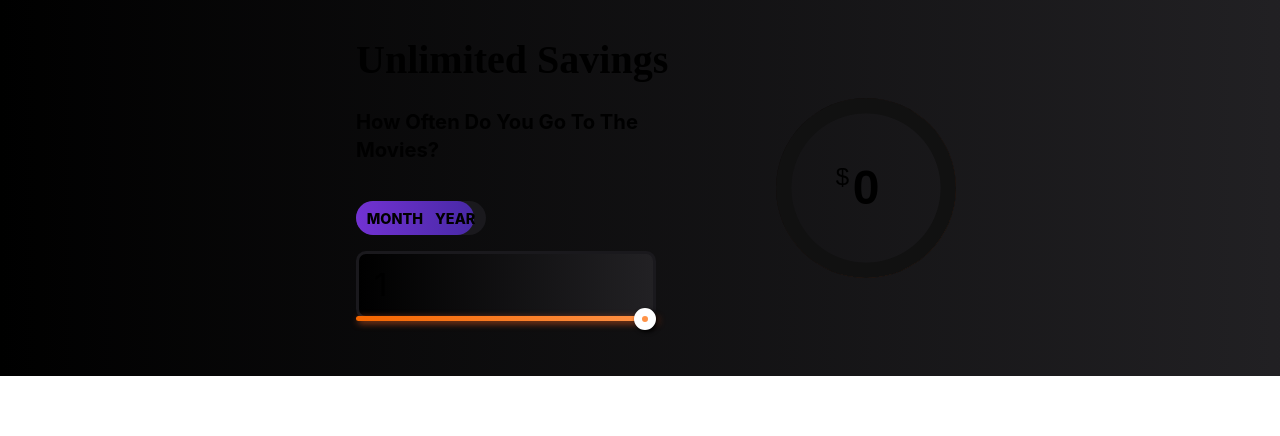
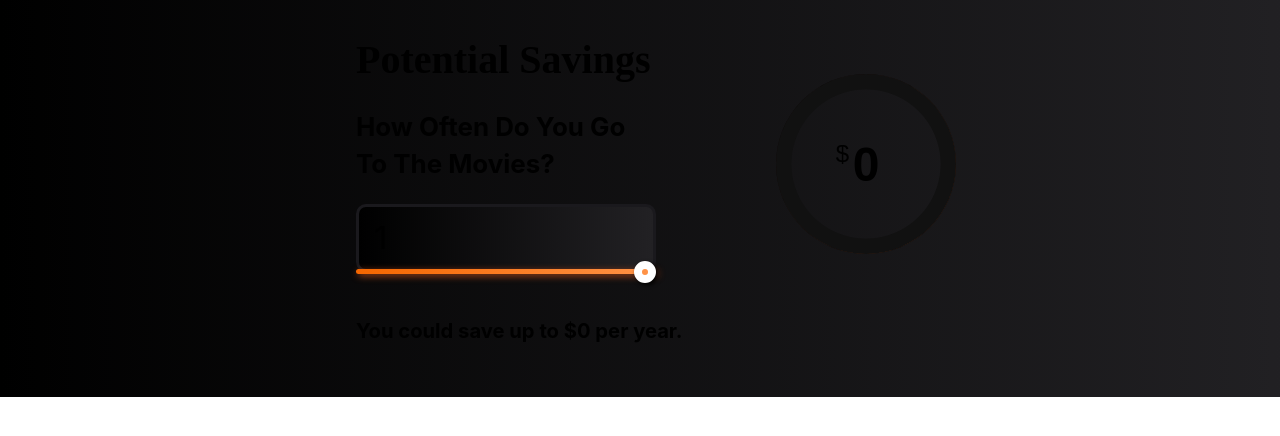
Before and after one commit to helloidevthings/jubilant-octo-couscous, a Next.js app: page /test in a window 1280 px wide. Shown: the top 436 px of the page. Built offline with nearby package versions, Linux system fonts and the light colour scheme.

Commit message:
small updates

```diff
--- a/pages/test.js
+++ b/pages/test.js
@@ -33,6 +33,7 @@ const MainWrapper = styled.main`
     border-radius: 10px;
     font-size: 1.8em;
     padding: .3em .5em;
+
   }
 
   input[type=range] {
@@ -163,13 +164,6 @@ const CircleGraph = styled.div`
       top: 0.25em;
       left: -0.7em;
     }
-    /* &:after {
-      content: 'per month';
-      font-size: 0.3em;
-      position: absolute;
-      left: 0.5em;
-      bottom: -0.5em;
-    } */
   }
 `;
 
@@ -257,10 +251,9 @@ const Test = () => {
     <MainWrapper>
       <CalcWrapper ref={ref}>
         <section>
-          <h1>Unlimited Savings</h1>
+          <h1>Potential Savings</h1>
           <InputWrapper>
-            <h3>How Often Do You Go To The Movies?</h3>
-            <ButtonSlider tabs={movieOptions} />
+            <h2>How Often Do You Go To The Movies?</h2>
             <input
               type="text"
               id="movieValueText"
@@ -288,6 +281,7 @@ const Test = () => {
             <div></div>
           </OldSchoolCircle>
         </CircleGraph>
+        <h3> You could save up to ${moneyValue * 12} per year.</h3>
       </CalcWrapper>
     </MainWrapper>
   );
```
Also changed, not shown: components/location-loader.svg (added).
